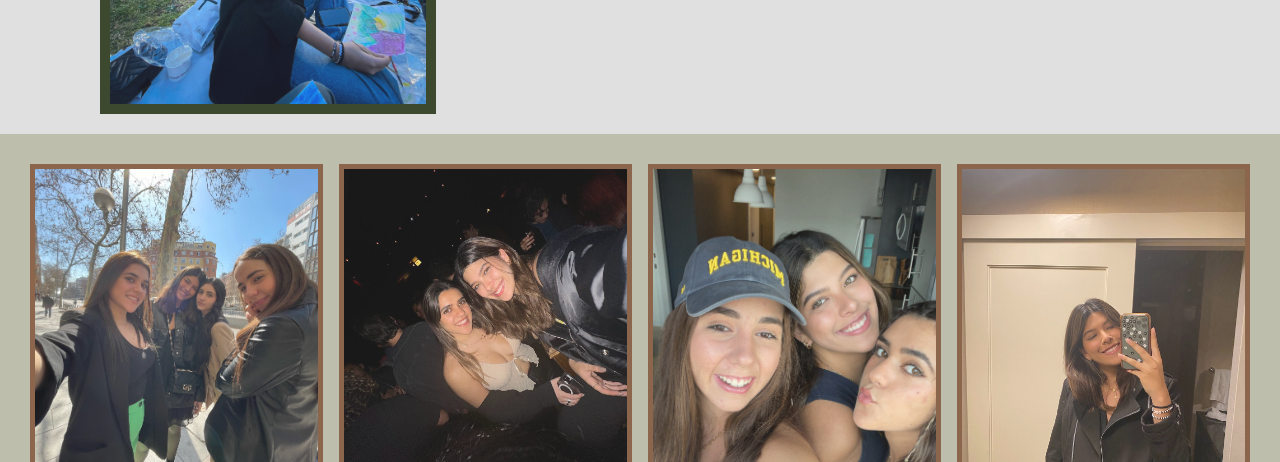
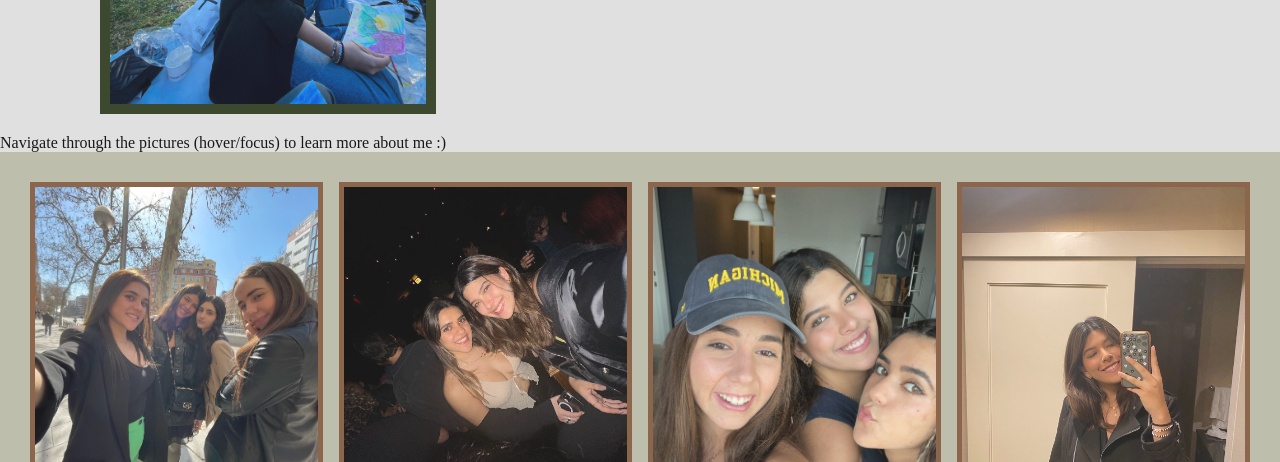
Before and after one commit to paolalac/portfolio, a plain HTML site: page index.html in a window 1280 px wide. Shown: the part 460-922 px from the top of the page. Drawn offline with Linux system fonts and the light colour scheme.

Commit message:
Add files via upload

```diff
--- a/index.html
+++ b/index.html
@@ -35,7 +35,11 @@
             </div>
         </div>
 
+        <div class="title">
+        <h2>Navigate through the pictures (hover/focus) to learn more about me :)</h2>
+
         <div class ="gallery">
+
             <div class="gallery__img1 facts">
                 <img src="images/las4.jpeg"  alt="Image 1">
                 <div tabindex="0" class="overlay">I am 20 years old</div>
@@ -81,6 +85,7 @@
                 <div tabindex="0" class="overlay">I am studying Computer Science & UX Design (Intended)</div>
             </div>
         </div>
+    </div>
     </main>
     </div>
     <footer>
```
